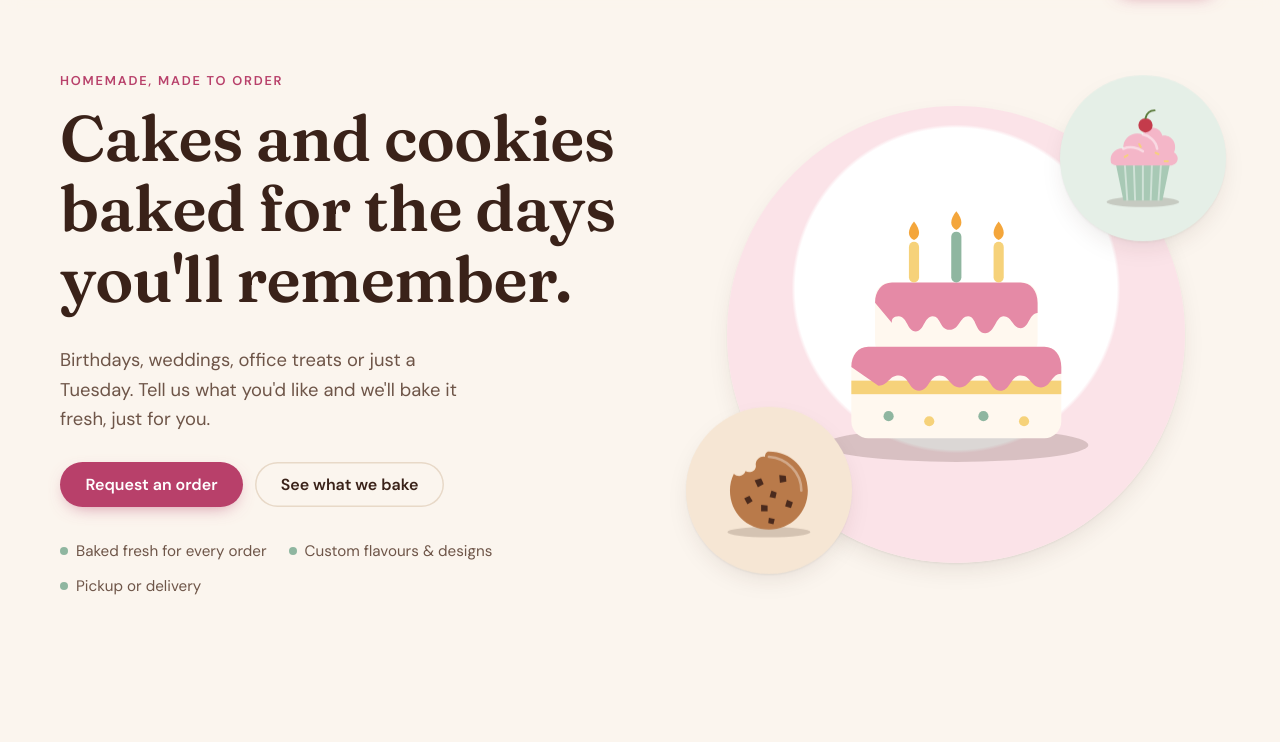
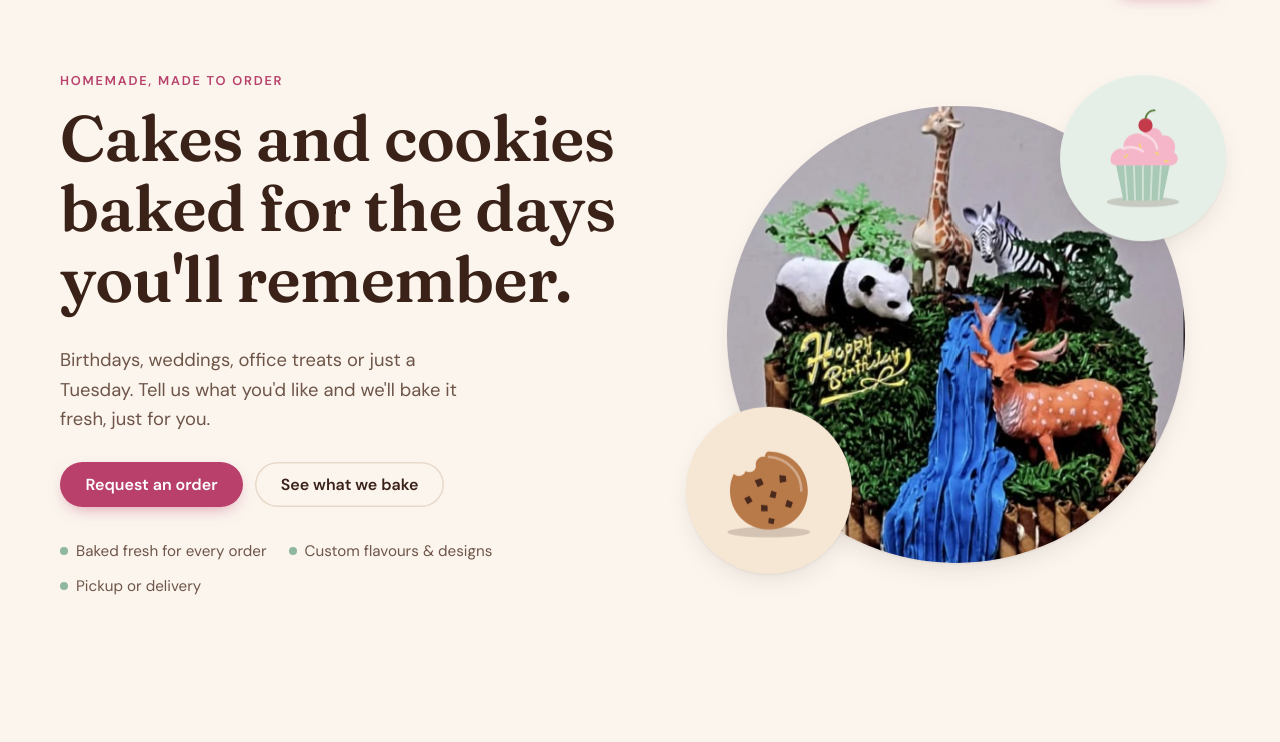
Before and after one commit to sujjas/lilelus, a plain HTML site: page index.html in a window 1280 px wide. Shown: the part 58-800 px from the top of the page. Drawn offline with Linux system fonts and the light colour scheme.

Commit message:
Use the jungle birthday cake photo as the hero image
Replace the cake drawing in the hero circle with a photo of a jungle
birthday cake (images/jungle-cake.webp). The photo fills the circle and
the cookie and cupcake bubbles stay around it.

Co-Authored-By: Claude Opus 5.5 <noreply@anthropic.com>

```diff
--- a/index.html
+++ b/index.html
@@ -154,7 +154,7 @@
         </div>
         <div class="hero-art" aria-hidden="true">
           <div class="hero-plate">
-            <svg class="ill" style="--c1:#e58aa6;--c2:#f6d27a;--c3:#8fb6a0"><use href="#ill-celebration"/></svg>
+            <img src="images/jungle-cake.webp" alt="">
           </div>
           <div class="hero-chip hero-chip-a">
             <svg class="ill" style="--c1:#b97a4a;--c2:#4a2a1d"><use href="#ill-cookie"/></svg>
--- a/styles.css
+++ b/styles.css
@@ -154,6 +154,9 @@ a { color: inherit; }
   box-shadow: var(--shadow);
 }
 .hero-plate .ill { width: 74%; height: auto; aspect-ratio: 200 / 170; color: var(--ink); }
+/* A real photo in the hero fills the whole circle */
+.hero-plate:has(img) { overflow: hidden; }
+.hero-plate img { width: 100%; height: 100%; object-fit: cover; object-position: center 35%; }
 .hero-chip {
   position: absolute;
   width: 32%; aspect-ratio: 1;
```
Also changed, not shown: images/jungle-cake.webp (added).
